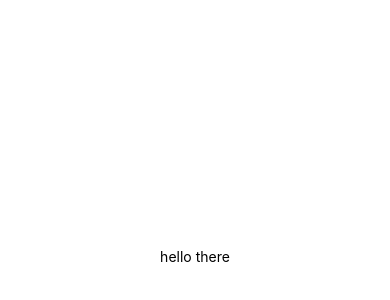
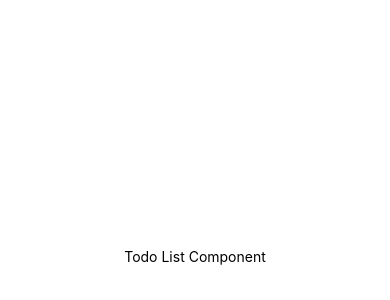
Before and after one commit to ComputerScientist-01/ReactNative-To-Do-List, a React Native app: screen / in a window 390 px wide. Shown: the part 166-466 px from the top of the page. Built offline with nearby package versions, Linux system fonts and the light colour scheme.

Commit message:
added todo list components

```diff
--- a/App.js
+++ b/App.js
@@ -2,11 +2,13 @@ import { StatusBar } from "expo-status-bar";
 import React from "react";
 import { StyleSheet, Text, View } from "react-native";
 
+//import components
+import TodoList from "./Components/TodoList";
+
 export default function App() {
 	return (
 		<View style={styles.container}>
-			<Text>hello there</Text>
-			<StatusBar style="auto" />
+			<TodoList />
 		</View>
 	);
 }
--- /dev/null
+++ b/Components/TodoList.js
@@ -0,0 +1,12 @@
+import React from "react";
+import { Text, View } from "react-native";
+
+const TodoList = () => {
+	return (
+		<View>
+			<Text>Todo List Component</Text>
+		</View>
+	);
+};
+
+export default TodoList;
```
Also changed, not shown: Components/todo.js (added).
